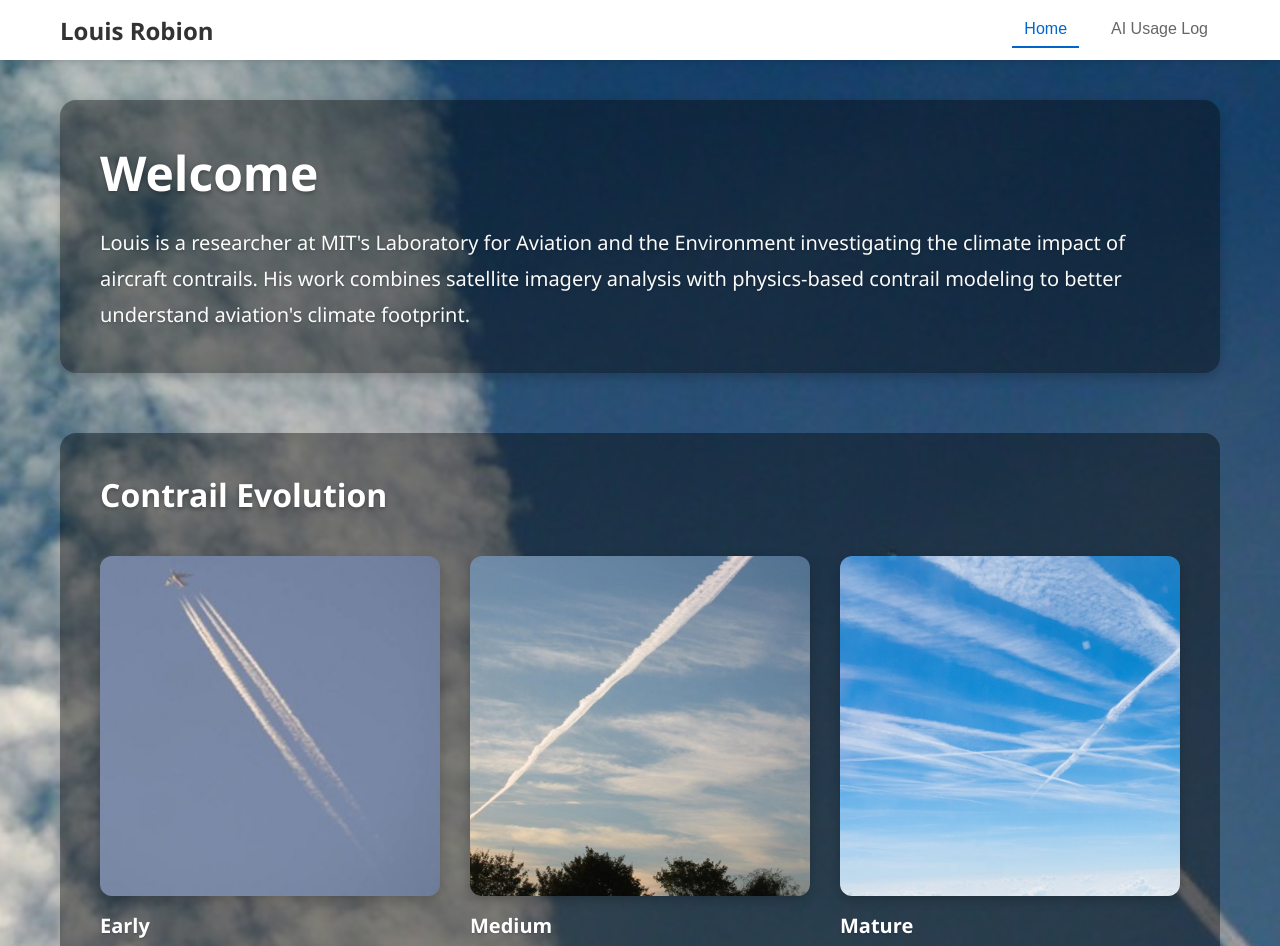
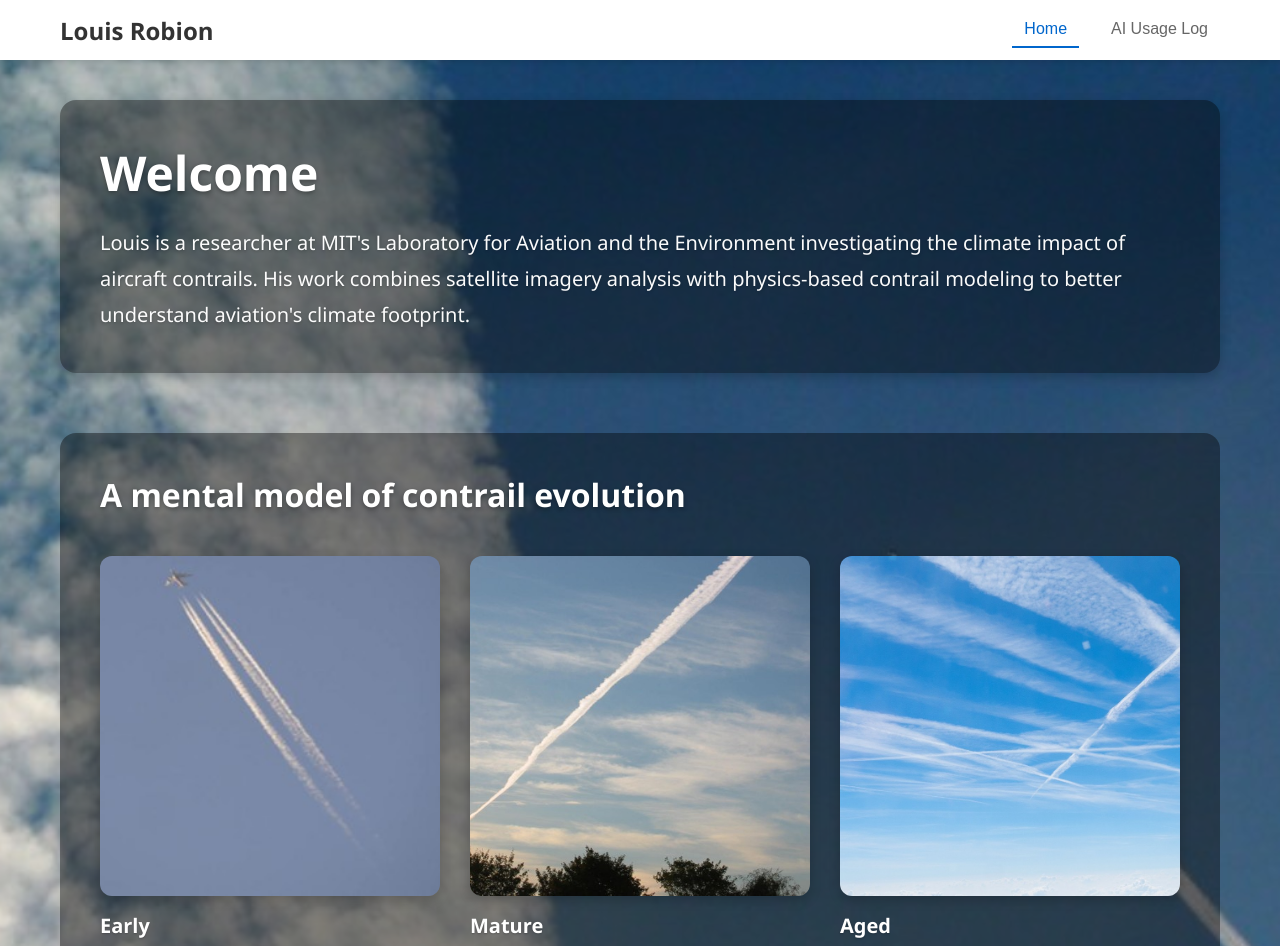
Before and after one commit to AI-for-engineering-research/louis, a React (Vite) app: page / in a window 1280 px wide. Shown: the top 946 px of the page. Built offline with nearby package versions, Linux system fonts and the light colour scheme.

Commit message:
Update text and imaes

```diff
--- a/src/components/ContrailGallery.tsx
+++ b/src/components/ContrailGallery.tsx
@@ -4,7 +4,7 @@ function ContrailGallery() {
   return (
     <section className="contrail-gallery">
       <div className="gallery-container">
-        <h2>Contrail Evolution</h2>
+        <h2>A mental model of contrail evolution</h2>
 
         <div className="gallery-grid">
           <div className="gallery-item">
@@ -19,7 +19,7 @@ function ContrailGallery() {
             <div className="gallery-image">
               <img src="/louis/medium-contrail.jpg" alt="Medium contrail" />
             </div>
-            <h3>Medium</h3>
+            <h3>Mature</h3>
             <p>Transitional stage - spreading and beginning to merge with ambient clouds</p>
           </div>
 
@@ -27,7 +27,7 @@ function ContrailGallery() {
             <div className="gallery-image">
               <img src="/louis/old-contrail.jpg" alt="Young contrail" />
             </div>
-            <h3>Mature</h3>
+            <h3>Aged</h3>
             <p>Aged contrail - evolved into cirrus-like structures, visually indistinguishable from natural clouds</p>
           </div>
         </div>
--- a/src/pages/Home.tsx
+++ b/src/pages/Home.tsx
@@ -17,7 +17,7 @@ function Home() {
       id: 1,
       title: "Satellite Imagery vs. Synthetic Contrails",
       description: "Comparison of real satellite imagery of contrails with synthetic imagery computed from contrail modeling. This project explores how well physics-based models capture the appearance of contrails as seen from space.",
-      imagePath: "/louis/project1-placeholder.gif"
+      imagePath: "/louis/synthetic_images.png"
     },
     {
       id: 2,
```
Also changed, not shown: 1 other file (tests, documents, lock files or other folders).
